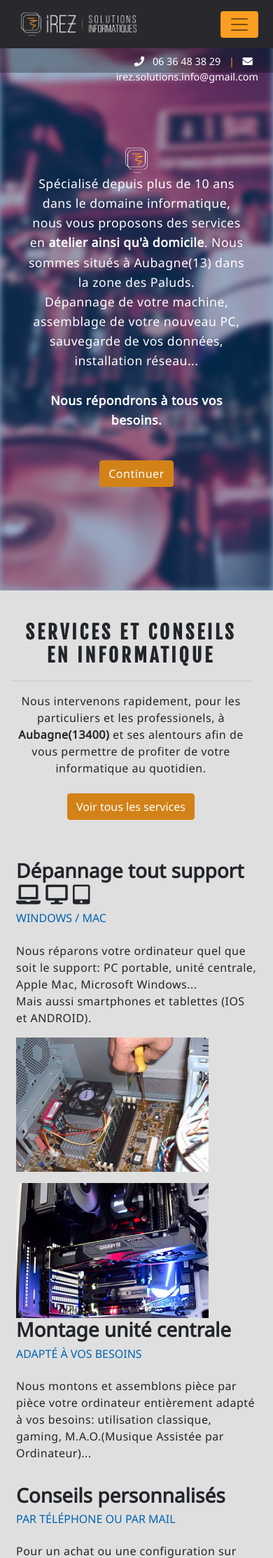
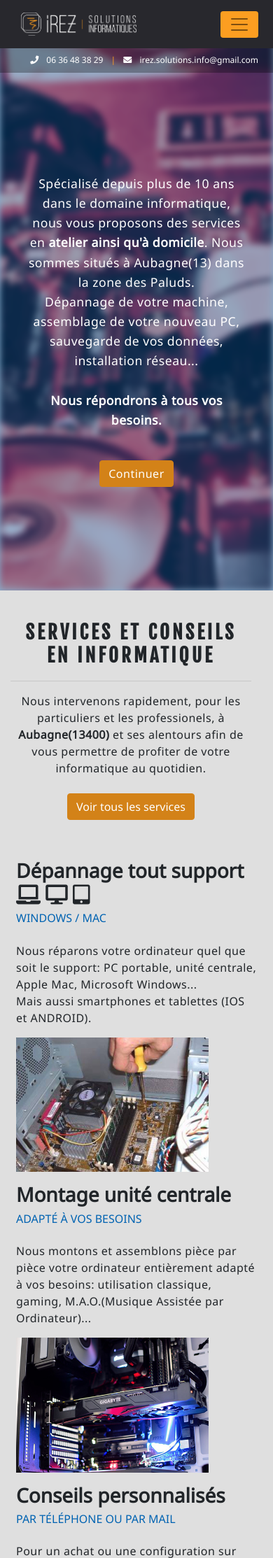
Before and after one commit to arthurb11/iRez, a PHP site: page / in a window 390 px wide. Shown: the top 2227 px of the page at 70% size. Run offline with PHP 8.4, Linux system fonts and the light colour scheme; some libraries are stand-ins or nearby versions.

Commit message:
end responsive!

```diff
--- a/public/asserts/css/style.css
+++ b/public/asserts/css/style.css
@@ -528,6 +528,10 @@
     a.nav-item.effect-1:before {
         background: none;
     }
+
+    #contact_div {
+        flex-direction: column-reverse;
+    }
 }
 
 
@@ -554,17 +558,20 @@
 /*****************/
 
 
-@media screen and (max-height: 1025px) {
+@media screen and (min-width: 1024px) {
     #contact-ul {
         font-size: larger;
     }
 }
 
-
 @media screen and (min-height: 1024px) {
     .navbar-light .navbar-toggler-icon {
         width: 35px;
         height: 40px;
+    }
+
+    #presentation img {
+       top: 20%;
     }
 }
 
@@ -588,6 +595,19 @@
     .navbar-toggler {
         border: none;
     }
+
+    #presentation img.img-fluid {
+        display: none;
+    }
+
+    .invert-img {
+        order: 2;
+    }
+
+    .invert-text {
+        order: 1;
+    }
+
     #presentation h1 {
         font-size: 1.6rem;
         top: 15%;
@@ -599,7 +619,16 @@
         font-size: 1.1rem;
     }
 
+    .cacher-element {
+        visibility: hidden;
+    }
+
+    #responsive-p {
+        text-align: center;
+    }
+
 }
+
 
 
 @media screen and (min-width: 655px ) and (max-width: 768px) {
@@ -627,11 +656,33 @@
     }
 }
 
+@media screen and (max-width: 380px) {
+    #table-responsive {
+        font-size: 11px;
+    }
+}
+
+
 /* tout petits ecrans*/
+
+@media screen and (min-width: 320px) and (max-width: 362px) {
+    #contact-ul {
+        font-size: 11px;
+    }
+}
+
 @media screen and (min-width: 320px) {
     #presentation h1 {
         margin-top: 10px;
     }
+}
+
+@media screen and (max-width: 320px) {
+    #contact-ul {
+        margin-right: unset;
+        font-size: xx-small;
+    }
+
 }
 
 
@@ -643,6 +694,12 @@
     #presentation p {
         line-height: unset;
         font-size: 0.9rem;
+    }
+}
+
+@media screen and (max-height: 420px ) {
+    #contact-header {
+        font-size: 35% !important;
     }
 }
 
--- a/view/contactView.php
+++ b/view/contactView.php
@@ -13,10 +13,10 @@
 
             <div class="row" id="contact_div">
 
-                <div class="my-4 offset-1 col-md-5">
+                <div class="my-4 offset-lg-1 col-lg-5">
                     <iframe src="https://www.google.com/maps/embed?pb=!1m18!1m12!1m3!1d27629.728852277018!2d5.588931234178065!3d43.28876679026767!2m3!1f0!2f0!3f0!3m2!1i1024!2i768!4f13.1!3m3!1m2!1s0x12c9a3996eea0ba5%3A0xd5c9f5d8e88af14b!2s240+Chemin+de+Saint-Martin%2C+13420+G%C3%A9menos!5e0!3m2!1sfr!2sfr!4v1539079028835" width="100%" height="450" frameborder="0" style="border:0" allowfullscreen></iframe>
                 </div>
-                <div class="my-4 col-md-5">
+                <div class="my-4 col-lg-5">
                 <?php if ($error != ''): ?>
                     <div class="alert <?php echo $error_class; ?>"> <?php echo $error; ?> </div>
                 <?php endif; ?>
--- a/view/homeView.php
+++ b/view/homeView.php
@@ -69,12 +69,12 @@
         <section class="features16 cid-qIp0qVn2Fg p-2" id="features16-5">
             <div class="container">
                 <div class="row align-items-center">
-                    <div class="col-md-6 image-element">
+                    <div class="col-md-6 image-element invert-img">
                         <div class="img-wrap">
                             <img class="img-fluid img-services" src="asserts/img/3.jpg" alt="" title="">
                         </div>
                     </div>
-                    <div class="col-md-6 text-element">
+                    <div class="col-md-6 text-element invert-text">
                         <div class="text-content">
                             <h3 class="font-weight-bold">Montage unité centrale</h3>
                             <h5 class="text-uppercase">Adapté à vos besoins</h5>
@@ -114,12 +114,12 @@
         <section class="features16 cid-qIp0qVn2Fg p-2" id="features16-5">
             <div class="container">
                 <div class="row align-items-center">
-                    <div class="col-md-6 image-element">
+                    <div class="col-md-6 image-element invert-img">
                         <div class="img-wrap">
                             <img class="img-fluid img-services" src="asserts/img/6.jpg" alt="" title="">
                         </div>
                     </div>
-                    <div class="col-md-6 text-element">
+                    <div class="col-md-6 text-element invert-text">
                         <div class="text-content">
 
                             <h3 class="font-weight-bold">Récupération et sauvegarde de données</h3>
--- a/view/templateView.php
+++ b/view/templateView.php
@@ -83,18 +83,18 @@
                 <p>240 Chemin Saint Martin 13420 Gémenos</p>
             </div>
         </div>
-        <div class="container-fluid bg-dark text-white pt-3">
+        <div class="container-fluid bg-dark text-white pt-3" id="sous-footer">
             <div class="row">
-                <div class="col-md-6">
+                <div class="col-md-6 col-sm-6" id="responsive-p">
                     <p>iRez 2018 <span class="barre_separation">|</span> Tous droits réservés ©</p>
                 </div>
-                <div class="col-md-6 text-right">
+                <div class="col-md-6 col-sm-6 text-right">
                     <ul class="list-inline">
-                        <li class="list-inline-item"><a href="/mentions-legales">Mentions légales</a></li>
-                        <li class="list-inline-item barre_separation">|</li>
-                        <li class="list-inline-item"><a href="/politique-de-confidentialite">Politique de confidentialité</a></li>
-                        <li class="list-inline-item barre_separation">|</li>
-                        <li class="list-inline-item"><a href="/plan-du-site">Plan du site</a></li>
+                        <li class="list-inline-item cacher-element"><a href="/mentions-legales">Mentions légales</a></li>
+                        <li class="list-inline-item barre_separation cacher-element">|</li>
+                        <li class="list-inline-item cacher-element"><a href="/politique-de-confidentialite">Politique de confidentialité</a></li>
+                        <li class="list-inline-item barre_separation cacher-element">|</li>
+                        <li class="list-inline-item cacher-element"><a href="/plan-du-site">Plan du site</a></li>
                     </ul>
                 </div>
             </div>
```
Also changed, not shown: view/tarifsView.php (+5 -6 lines).
